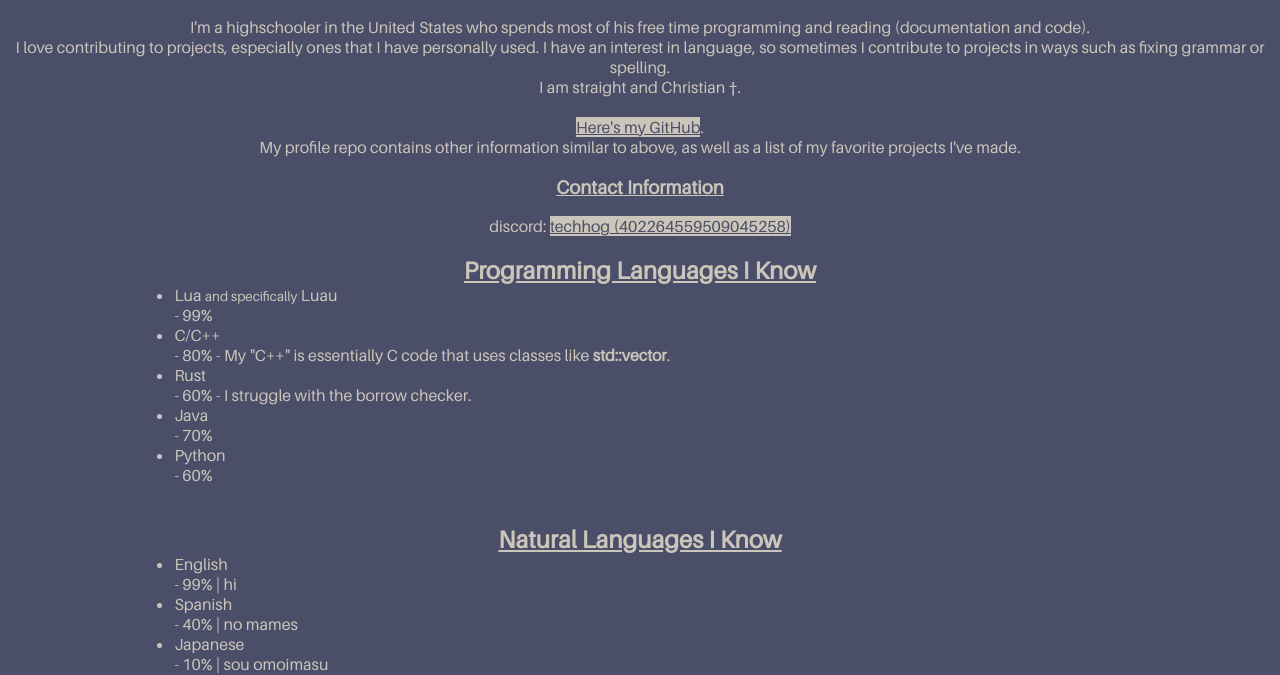
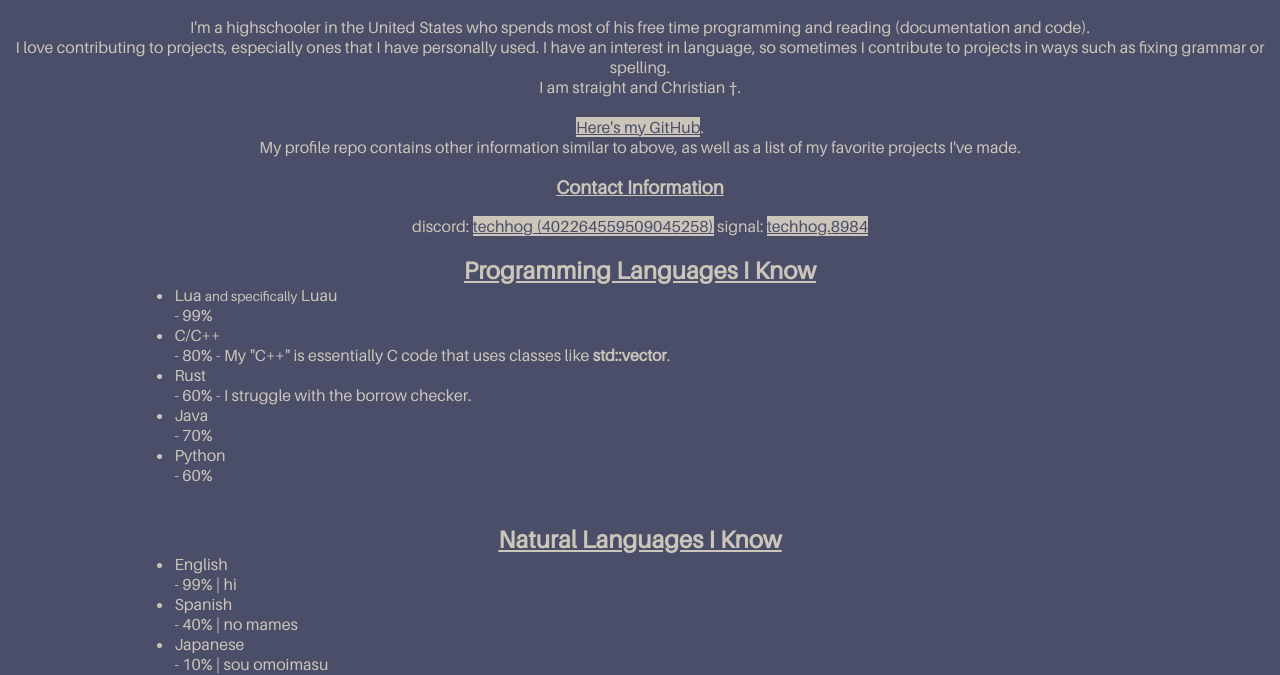
Before and after one commit to TechHog8984/TechHog8984.github.io, a plain HTML site: page index.html in a window 1280 px wide. Shown: the part 133-808 px from the top of the page. Drawn offline with Linux system fonts and the light colour scheme.

Commit message:
add signal link

```diff
--- a/index.html
+++ b/index.html
@@ -23,6 +23,7 @@
         <h3 class="centered normal"><u>Contact Information</u></h3>
         <p class="centered normal">
             discord: <a href="https://discord.com/users/402264559509045258">techhog (402264559509045258)</a>
+            signal: <a href="https://signal.me/#eu/IxVsfcXJJEwuUTurN37kt1kSRfFzj_f3Gqtjx38mD0n-WBl_pQpI5axOFhmFOQjb">techhog.8984</a>
         </p>
 
         <h2 class="centered normal"><u>Programming Languages I Know</u></h2>
```
